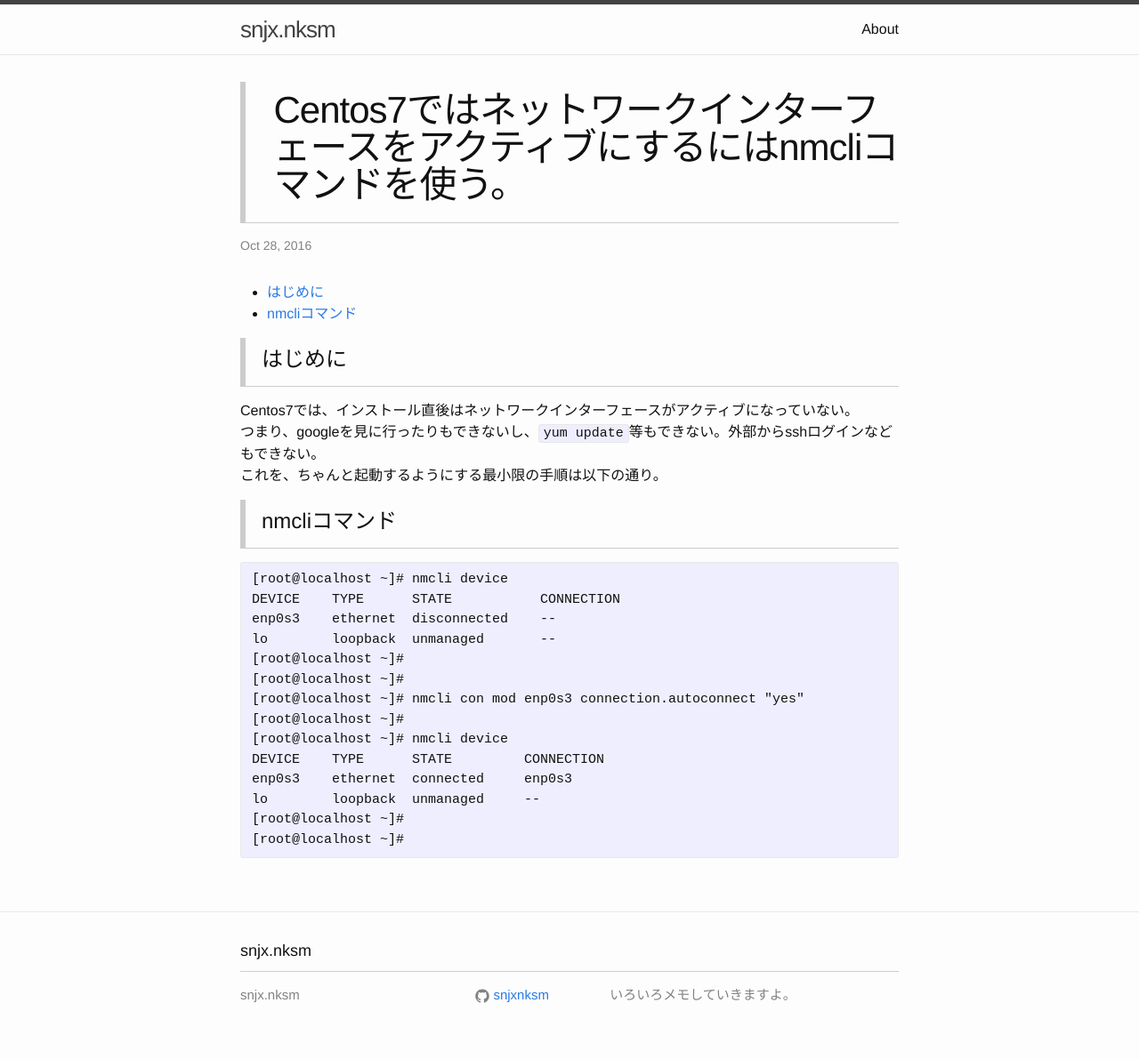
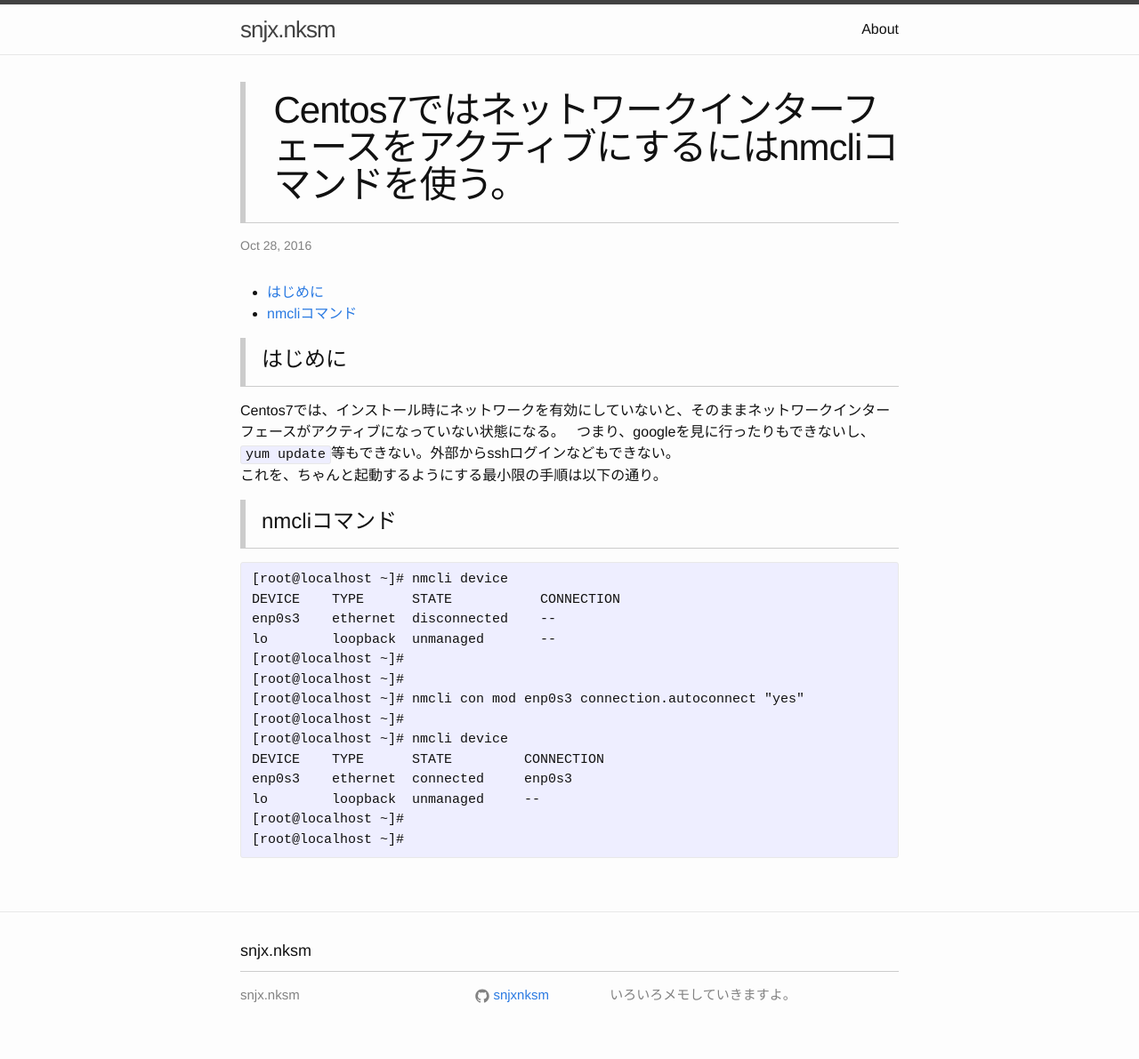
Before and after one commit to snjxnksm/snjxnksm.github.io, a Jekyll site: the page built from _posts/2016-10-28-centos7_network_setting.md, in a window 1280 px wide. Shown: the whole page at 89% size. Built offline with Jekyll 4.4.1, drawn with Linux system fonts in a browser that asks for light colours.

Commit message:
Update 2016-10-28-centos7_network_setting.md

```diff
--- a/_posts/2016-10-28-centos7_network_setting.md
+++ b/_posts/2016-10-28-centos7_network_setting.md
@@ -11,7 +11,7 @@ categories:
 
 # はじめに
 
-Centos7では、インストール直後はネットワークインターフェースがアクティブになっていない。
+Centos7では、インストール時にネットワークを有効にしていないと、そのままネットワークインターフェースがアクティブになっていない状態になる。
 つまり、googleを見に行ったりもできないし、`yum update`等もできない。外部からsshログインなどもできない。
 これを、ちゃんと起動するようにする最小限の手順は以下の通り。
 
```
